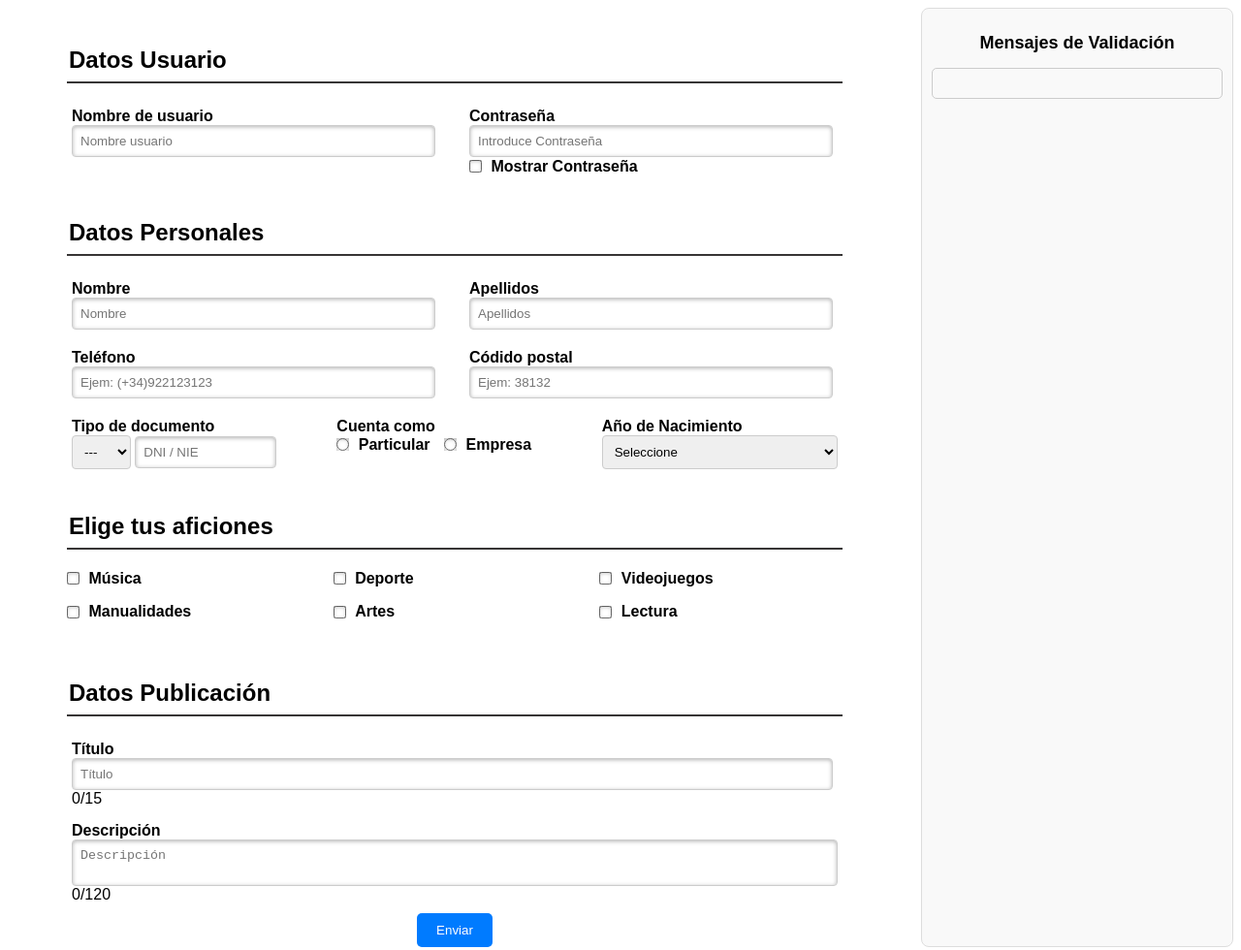
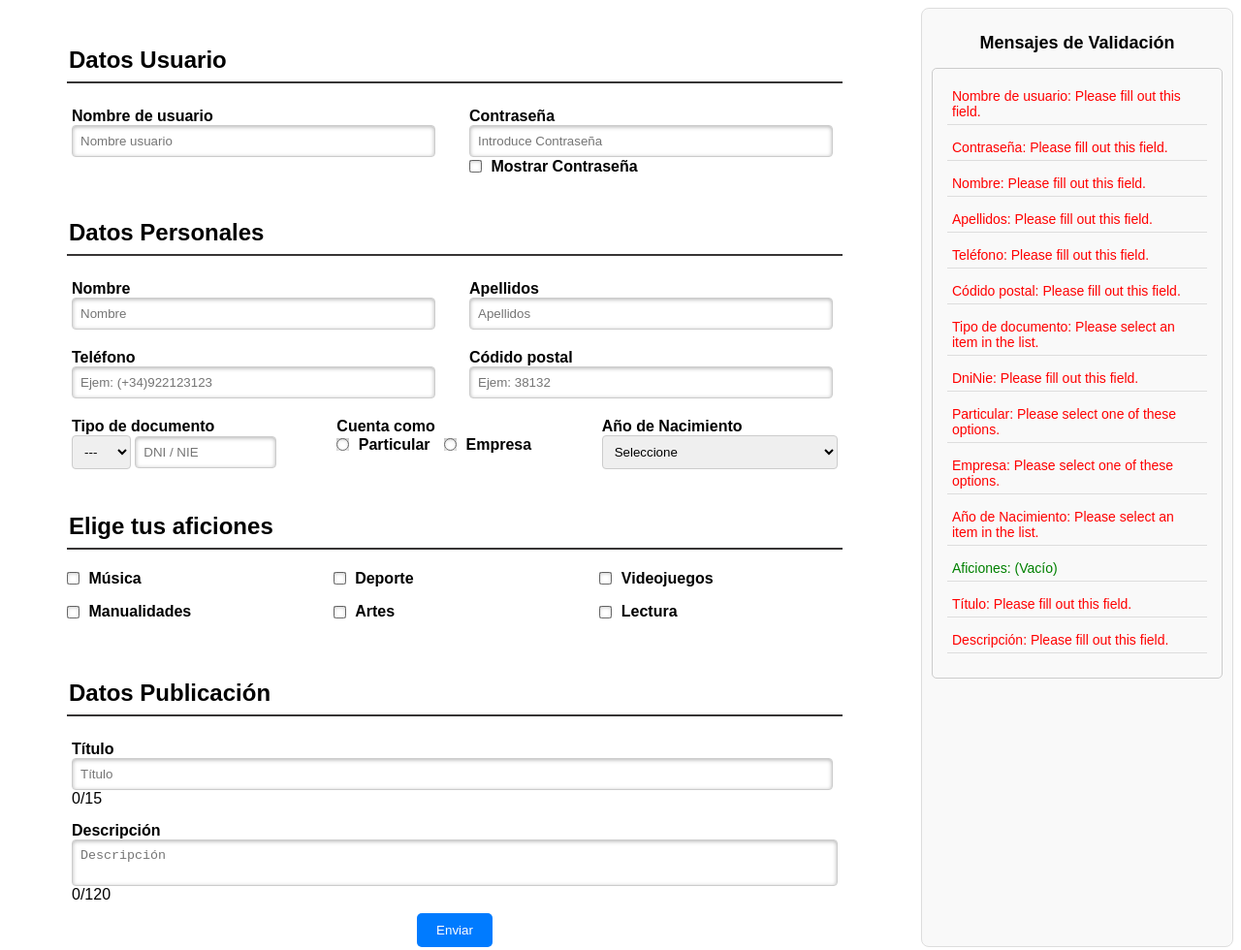
Before and after one commit to Jazuck/jazuck.github.io, a plain HTML site: page DEW/UT04-02/index.html in a window 1280 px wide. Shown: the whole page at 97% size. Drawn offline with Linux system fonts and the light colour scheme; files that its build step writes are made by us from their sources.

Commit message:
redirecccion

```diff
--- a/DEW/UT04-02/index.html
+++ b/DEW/UT04-02/index.html
@@ -4,7 +4,7 @@
         <meta charset="UTF-8">
         <meta name="viewport" content="width=device-width, initial-scale=1.0">
         <title>Formulario</title>
-        <link rel="stylesheet" href="style.css">
+        <link rel="stylesheet" href="css/style.css">
     </head>
     <body>
         <div id="contenedor">
@@ -125,6 +125,6 @@
                 <div id="mensajes"></div>
             </div>
         </div>
-        <script src="script.js"></script>
+        <script src="script/script.js"></script>
     </body>
 </html>
```
